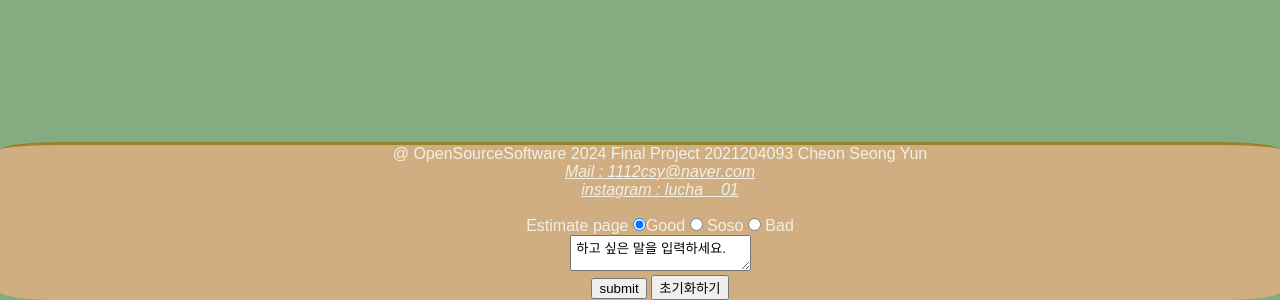
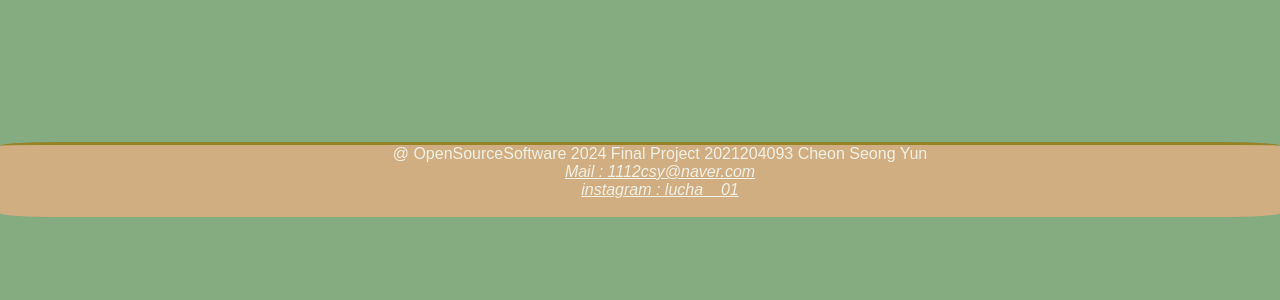
Before and after one commit to seongyun4359/MyFront, a plain HTML site: page Practice/main/home.html in a window 1280 px wide. Shown: the part 3310-3610 px from the top of the page. After the commit the page ends 3527 px from the top, so only its background shows below. Drawn offline with Linux system fonts and the light colour scheme; a web font is replaced by a local one.

Commit message:
footer 평가제출폼 삭제

```diff
--- a/Practice/main/home.css
+++ b/Practice/main/home.css
@@ -300,15 +300,6 @@ section {
   color: #000;
 }
 
-/*footer쪽 제출폼*/
-.fform textarea {
-  color: rgb(4, 4, 4);
-}
-
-.fform_1,
-.fform_2 {
-  color: #000000;
-}
 
 .homefooter {
   background-color: rgb(209, 174, 129);
--- a/Practice/main/home.html
+++ b/Practice/main/home.html
@@ -128,20 +128,7 @@
       <br>
       <ul>
         <li>
-          <form class="fform" action="____" method="post">
-            <p>Estimate page
-              <input type="radio" name="estimate" value="Good" checked="checked" />Good
-              <input type="radio" name="estimate" value="Soso" /> Soso
-              <input type="radio" name="estimate" value="Bad" /> Bad
-            <div>
-              <textarea> 하고 싶은 말을 입력하세요.</textarea>
-            </div>
-            <div>
-              <input type="submit" class="fform_1" value="submit" />
-              <input type="reset" class="fform_2" value="초기화하기">
-            </div>
-            </p>
-          </form>
+
         </li>
       </ul>
     </footer>
--- a/Practice/portfolio/portfolio.css
+++ b/Practice/portfolio/portfolio.css
@@ -362,7 +362,6 @@ section {
   /* 글씨를 검정색으로 설정 */
 }
 
-
 /* 방명록 스타일 설정 */
 #guest_book {
   margin-left: 5%;
--- a/Practice/portfolio/portfolio.js
+++ b/Practice/portfolio/portfolio.js
@@ -81,6 +81,8 @@ function showDetails(activityId) {
   `;
 }
 
+
+
 // 방명록 기능 구현
 let cnt = 1;
 function a() {
```
